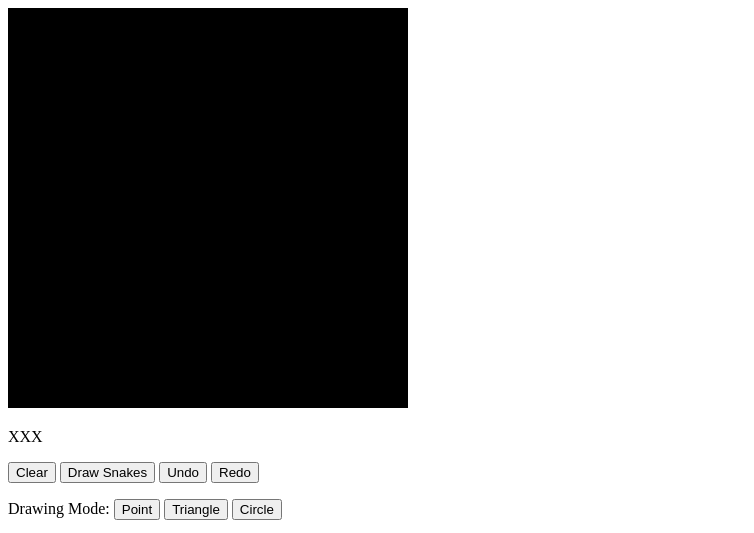
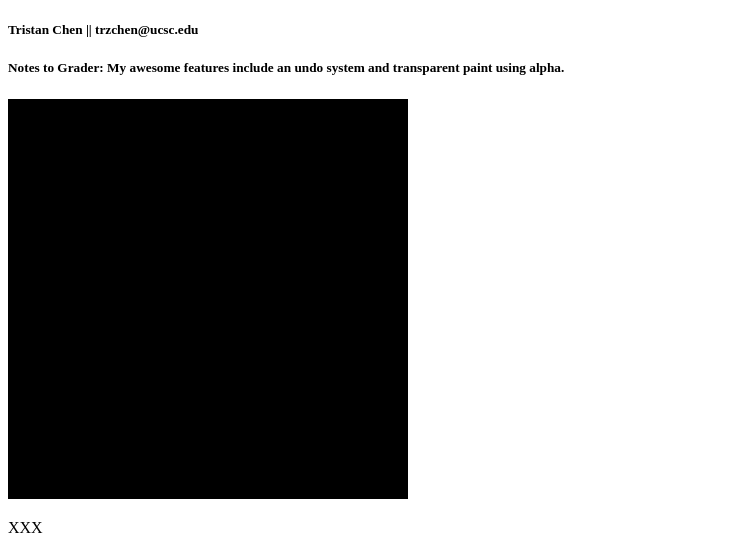
Before and after one commit to TristanChenUCSC/CSE-160, a plain HTML site: page asgn1/src/asg1.html in a window 1280 px wide. Shown: the top 533 px of the page, without its empty margins (0-754 px from the left). Drawn offline with Linux system fonts and the light colour scheme.

Commit message:
Added notes on webpage

```diff
--- a/asgn1/src/asg1.html
+++ b/asgn1/src/asg1.html
@@ -6,6 +6,8 @@
   </head>
 
   <body onload="main()">
+    <h5>Tristan Chen || trzchen@ucsc.edu</h5>
+    <h5>Notes to Grader: My awesome features include an undo system and transparent paint using alpha.</h5>
     <canvas id="webgl" width="400" height="400">
     Please use a browser that supports "canvas"
     </canvas>
```
